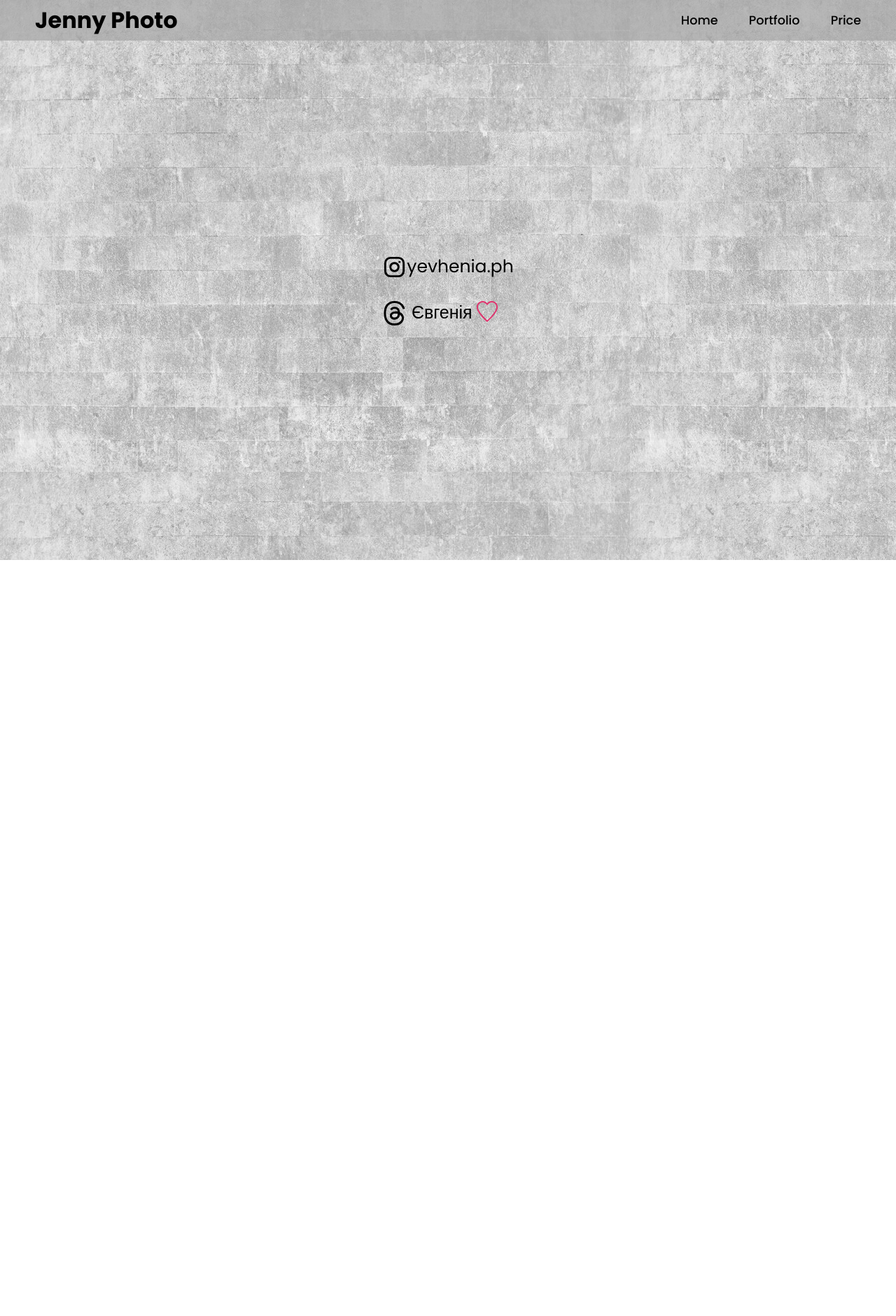
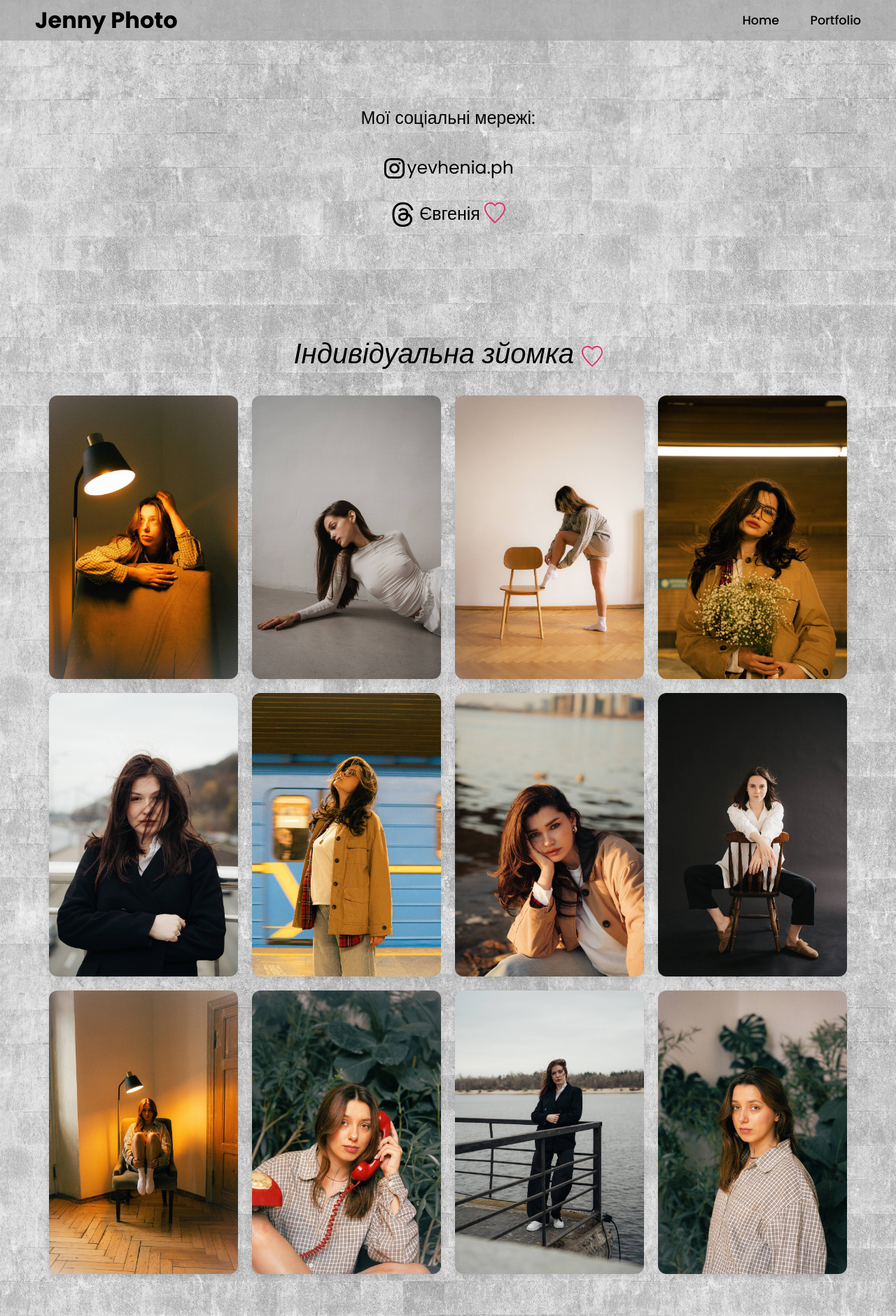
Before and after one commit to smileformemylove/Jenny-Photo, a plain HTML site: page index.html in a window 1280 px wide. Shown: the whole page at 70% size. Before the commit the page ends 800 px from the top, so only its background shows below. Drawn offline with Linux system fonts and the light colour scheme.

Commit message:
v2 (@media not work)

```diff
--- a/index.html
+++ b/index.html
@@ -6,27 +6,26 @@
     <link href="src/css/style.css" rel="stylesheet">
 </head>
 
-<body>
+<body id="top">
 <header>
     <h2 class="logo">Jenny Photo</h2>
     <nav class="navigation">
-        <a href="index.html">Home</a>
-        <a href="portfolio.html">Portfolio</a>
-        <a href="price.html">Price</a>
+        <a href="index.html#top">Home</a>
+        <a href="index.html#portfolio">Portfolio</a>
     </nav>
 </header>
 
 <main>
 
-
+    <section class="container" id="social-media">
+        <div class="social-media">
             <div class="invisible">
+                <h3>Мої соціальні мережі:</h3><br>
                 <a href="https://www.instagram.com/yevhenia.ph/" class="instagram-link">
                     <svg class="instagram-icon" width="35" height="35">
                         <use xlink:href="./src/css/svg/sprite.svg#instagram"></use>
                     </svg>yevhenia.ph</a>
             </div>
-
-
             <div class="invisible2">
                 <a href="https://www.threads.net/@yevhenia.ph?invite=4" class="threads-link">
                     <svg class="threads-icon" width="35" height="35">
@@ -35,7 +34,38 @@
                     <use xlink:href="./src/css/svg/sprite.svg#heart"></use>
                 </svg></a>
             </div>
+        </div>
+    </section>
+
+    <section class="portfolio" id="portfolio">
+        <div class="portfolio-main">
+
+            <div class="portfolio">
+                <h1>Індивідуальна зйомка <svg class="heart-icon" width="30" height="30">
+                    <use xlink:href="./src/css/svg/sprite.svg#heart"></use></svg>
+                </h1>
+                <div class="gallery">
+                    <img src="./src/img/album1/photo1.jpg" alt="Photo 1">
+                    <img src="./src/img/album1/photo2.jpg" alt="Photo 2">
+                    <img src="./src/img/album1/photo12.jpg" alt="Photo 3">
+                    <img src="./src/img/album1/photo4.jpg" alt="Photo 4">
+                    <img src="./src/img/album1/photo5.jpg" alt="Photo 5">
+                    <img src="./src/img/album1/photo8.jpg" alt="Photo 6">
+                    <img src="./src/img/album1/photo7.jpg" alt="Photo 7">
+                    <img src="./src/img/album1/photo6.jpg" alt="Photo 8">
+                    <img src="./src/img/album1/photo3.jpg" alt="Photo 9">
+                    <img src="./src/img/album1/photo10.jpg" alt="Photo 10">
+                    <img src="./src/img/album1/photo9.jpg" alt="Photo 11">
+                    <img src="./src/img/album1/photo11.jpg" alt="Photo 12">
+
+                </div>
+            </div>
+        </div>
+    </section>
+
+
 </main>
+
 
 <footer></footer>
 
```
Lines whose indentation alone changed are shown as unchanged.
